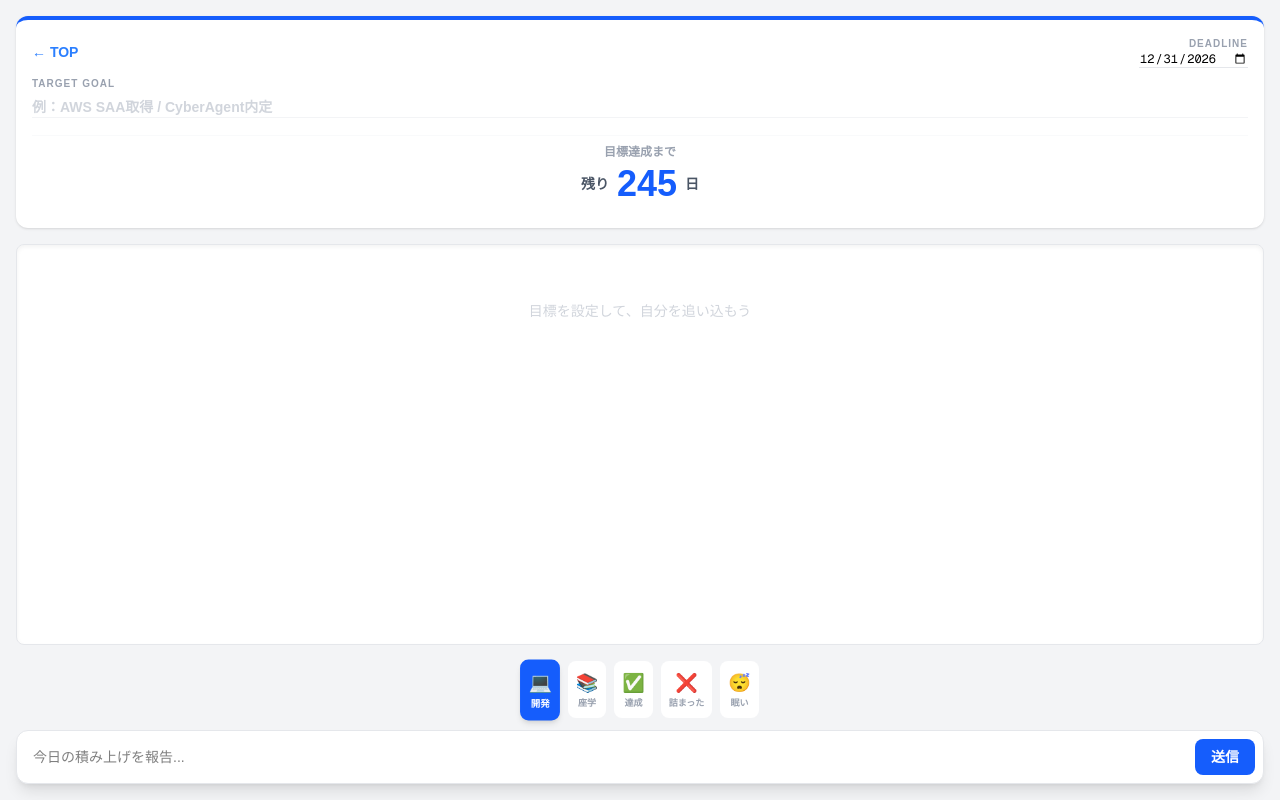
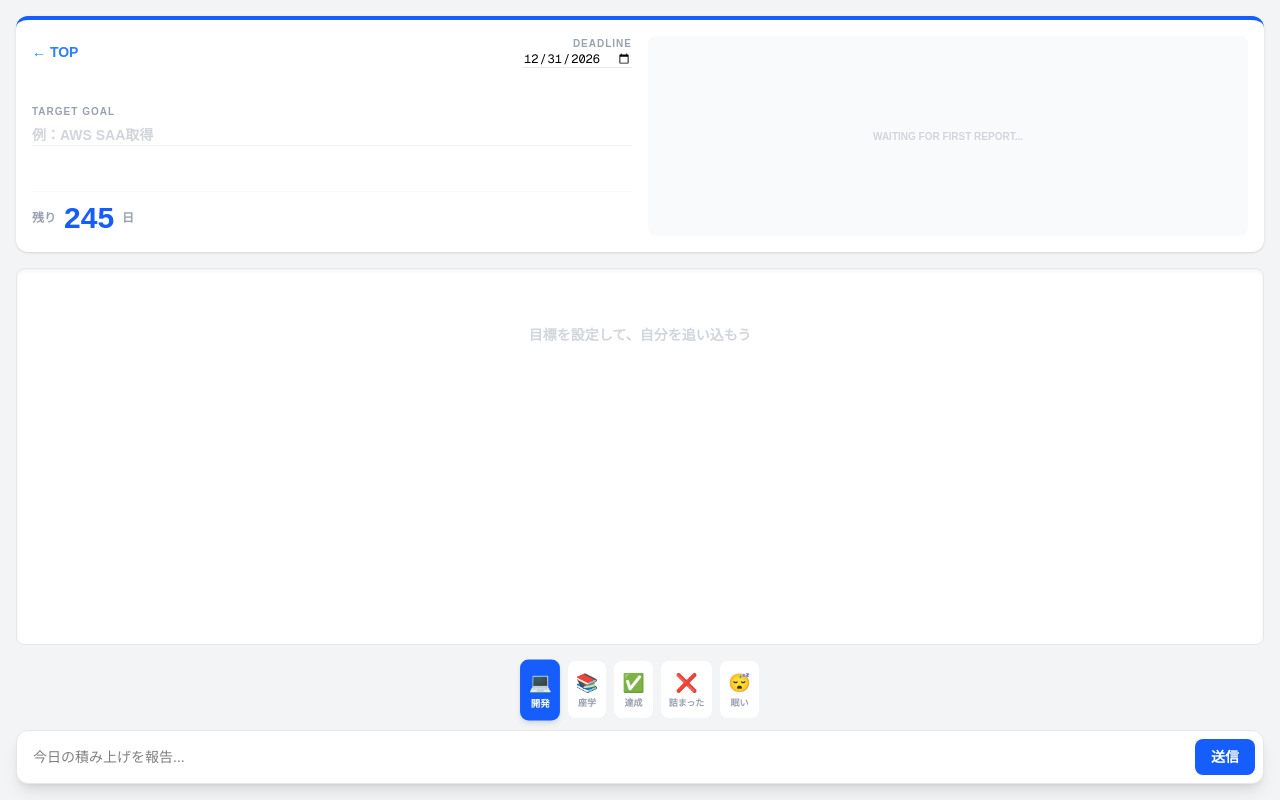
Before and after one commit to ryu39jp-dev/future-self-feedback, a Next.js app: page /chat in a window 1280 px wide. Built offline with nearby package versions, Linux system fonts and the light colour scheme.

Commit message:
目標の分析とレーダーチャート可視化の実装

```diff
--- a/package.json
+++ b/package.json
@@ -12,7 +12,8 @@
     "next": "16.2.4",
     "react": "19.2.4",
     "react-dom": "19.2.4",
-    "react-markdown": "^10.1.0"
+    "react-markdown": "^10.1.0",
+    "recharts": "^3.8.1"
   },
   "devDependencies": {
     "@tailwindcss/postcss": "^4",
--- a/src/app/chat/page.tsx
+++ b/src/app/chat/page.tsx
@@ -3,6 +3,8 @@
 import { useState, useEffect } from "react";
 import Link from "next/link";
 import ReactMarkdown from 'react-markdown';
+// 1. Rechartsのインポートを追加
+import { Radar, RadarChart, PolarGrid, PolarAngleAxis, ResponsiveContainer } from 'recharts';
 
 export default function ChatPage() {
   const [inputText, setInputText] = useState("");
@@ -11,12 +13,15 @@ export default function ChatPage() {
   const [isTyping, setIsTyping] = useState(false);
 
   const [targetDateStr, setTargetDateStr] = useState("");
-  const [targetGoal, setTargetGoal] = useState(""); // 1. 目標テキスト用の状態
+  const [targetGoal, setTargetGoal] = useState("");
   const [daysLeft, setDaysLeft] = useState<number | null>(null);
+
+  // 2. グラフデータを保持するステートを追加
+  const [chartData, setChartData] = useState<any[] | null>(null);
 
   useEffect(() => {
     const savedDate = localStorage.getItem("myTargetDate");
-    const savedGoal = localStorage.getItem("myTargetGoal"); // 2. 保存された目標を読み込む
+    const savedGoal = localStorage.getItem("myTargetGoal");
     if (savedDate) setTargetDateStr(savedDate);
     if (savedGoal) setTargetGoal(savedGoal);
     if (!savedDate) setTargetDateStr("2026-12-31");
@@ -25,7 +30,7 @@ export default function ChatPage() {
   useEffect(() => {
     if (!targetDateStr) return;
     localStorage.setItem("myTargetDate", targetDateStr);
-    localStorage.setItem("myTargetGoal", targetGoal); // 3. 目標が変わるたびに保存
+    localStorage.setItem("myTargetGoal", targetGoal);
 
     const calculateDays = () => {
       const today = new Date();
@@ -65,14 +70,29 @@ export default function ChatPage() {
           text: inputText,
           tag: selectedTag,
           days_left: daysLeft,
-          target_goal: targetGoal // 4. AIに現在の目標を伝える
+          target_goal: targetGoal
         }),
       });
 
       if (!response.ok) throw new Error("通信エラー");
 
       const data = await response.json();
-      const aiMsg = { text: data.response, tag: "🤖", sender: "ai" };
+      let aiResponseText = data.response;
+
+      // 3. AIの返信から <GRAPH_DATA> を抽出するロジック
+      const graphMatch = aiResponseText.match(/<GRAPH_DATA>([\s\S]*?)<\/GRAPH_DATA>/);
+      if (graphMatch) {
+        try {
+          const parsedData = JSON.parse(graphMatch[1]);
+          setChartData(parsedData); // グラフを更新
+          // 表示用のテキストからはタグ部分を削除
+          aiResponseText = aiResponseText.replace(/<GRAPH_DATA>[\s\S]*?<\/GRAPH_DATA>/, "").trim();
+        } catch (e) {
+          console.error("JSONのパースに失敗:", e);
+        }
+      }
+
+      const aiMsg = { text: aiResponseText, tag: "🤖", sender: "ai" };
       setMessages([...newMessages, aiMsg]);
 
     } catch (error) {
@@ -86,8 +106,12 @@ export default function ChatPage() {
 
   return (
     <div className="flex flex-col h-screen bg-gray-100 p-4 text-black">
-      {/* 目標設定エリア */}
-      <div className="bg-white rounded-xl shadow-sm p-4 mb-4 border-t-4 border-blue-600">
+
+      {/* 4. 目標設定エリアを2カラムに修正 */}
+      <div className="bg-white rounded-xl shadow-sm p-4 mb-4 border-t-4 border-blue-600 grid grid-cols-1 md:grid-cols-2 gap-4">
+
+        {/* 左側：目標入力と残り日数 */}
+        <div className="flex flex-col justify-between">
           <div className="flex items-center justify-between mb-2">
             <Link href="/" className="text-blue-500 text-sm font-bold">← TOP</Link>
             <div className="flex flex-col items-end">
@@ -101,35 +125,53 @@ export default function ChatPage() {
             </div>
           </div>
 
-        {/* 目標入力欄の追加 */}
           <div className="mb-4">
             <span className="text-[10px] text-gray-400 font-bold uppercase tracking-widest block mb-1">Target Goal</span>
             <input
               type="text"
               value={targetGoal}
               onChange={(e) => setTargetGoal(e.target.value)}
-            placeholder="例：AWS SAA取得 / CyberAgent内定"
+              placeholder="例：AWS SAA取得"
               className="w-full text-sm font-bold border-b border-gray-100 focus:border-blue-500 focus:outline-none bg-transparent placeholder-gray-300"
             />
           </div>
 
-        <div className="text-center py-2 border-t border-gray-50 mt-2">
-          <p className="text-xs text-gray-400 font-bold mb-1">目標達成まで</p>
-          <div className="flex items-center justify-center gap-2">
-            <span className="text-sm font-bold text-gray-600">残り</span>
-            <span className={`text-4xl font-black ${daysLeft !== null && daysLeft < 0 ? 'text-red-500' : 'text-blue-600'}`}>
+          <div className="flex items-center gap-2 border-t border-gray-50 pt-2">
+            <span className="text-xs text-gray-400 font-bold">残り</span>
+            <span className={`text-3xl font-black ${daysLeft !== null && daysLeft < 0 ? 'text-red-500' : 'text-blue-600'}`}>
               {daysLeft}
             </span>
-            <span className="text-sm font-bold text-gray-600">日</span>
+            <span className="text-xs text-gray-400 font-bold">日</span>
           </div>
+        </div>
+
+        {/* 右側：レーダーチャート表示エリア */}
+        <div className="h-[200px] w-full flex items-center justify-center bg-gray-50 rounded-lg overflow-hidden">
+          {chartData ? (
+            <ResponsiveContainer width="100%" height="100%">
+              <RadarChart cx="50%" cy="50%" outerRadius="65%" data={chartData}>
+                <PolarGrid stroke="#e5e7eb" />
+                <PolarAngleAxis dataKey="subject" tick={{ fill: '#9ca3af', fontSize: 9 }} />
+                <Radar
+                  name="Progress"
+                  dataKey="value"
+                  stroke="#2563eb"
+                  fill="#3b82f6"
+                  fillOpacity={0.5}
+                />
+              </RadarChart>
+            </ResponsiveContainer>
+          ) : (
+            <p className="text-[10px] text-gray-300 font-bold uppercase">Waiting for first report...</p>
+          )}
         </div>
       </div>
 
       {/* チャット表示エリア */}
-      <div className="flex-1 bg-white rounded-lg shadow-inner mb-4 p-4 overflow-y-auto flex flex-col gap-3 border border-gray-200">
+      <div className="flex-1 bg-white rounded-lg shadow-inner mb-4 p-4 overflow-y-auto flex flex-col gap-3 border border-gray-200 text-black">
         {messages.length === 0 ? (
           <div className="text-center mt-10">
-            <p className="text-gray-300 text-sm">目標を設定して、自分を追い込もう</p>
+            <p className="text-gray-300 text-sm font-bold">目標を設定して、自分を追い込もう</p>
           </div>
         ) : (
           messages.map((msg, index) => (
```
Also changed, not shown: 1 other file (tests, documents, lock files or other folders). Lines whose indentation alone changed are shown as unchanged.
